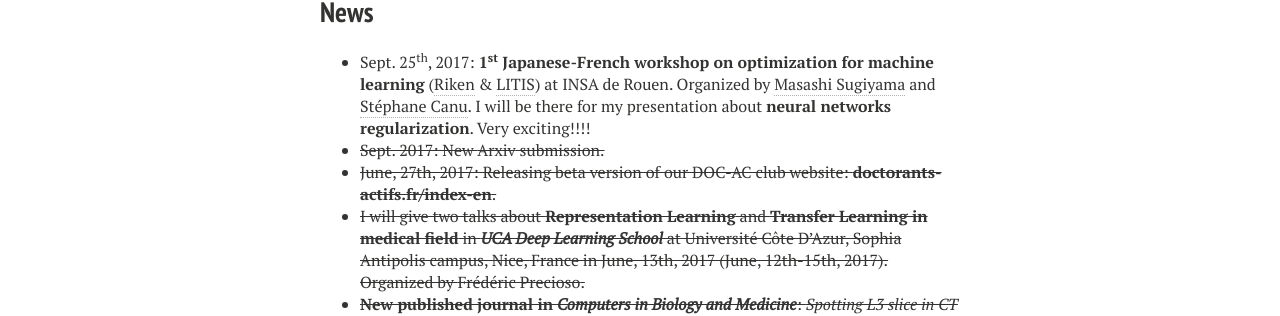
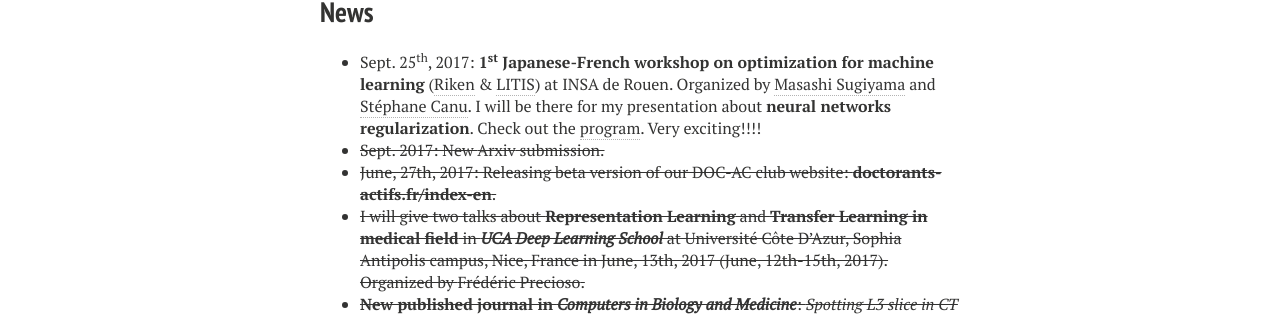
Before and after one commit to sbelharbi/sbelharbi.github.io, a Jekyll site: the page built from index.md, in a window 1280 px wide. Shown: the part 1543-1859 px from the top of the page. Built offline with Jekyll 4.4.1, drawn with Linux system fonts in a browser that asks for light colours; nearby versions of some CDN libraries.

Commit message:
more about j-f workshop. added link of the program.

```diff
--- a/index.md
+++ b/index.md
@@ -30,7 +30,7 @@ I am intrigued and particularly interested in **learning representations in deep
 
 ## News
 * Sept. 25<sup>th</sup>, 2017: **1<sup>st</sup> Japanese-French workshop on optimization for machine learning** ([Riken](http://www.riken.jp/en/) & [LITIS](http://www.litislab.eu/)) at
-INSA de Rouen. Organized by [Masashi Sugiyama](http://www.ms.k.u-tokyo.ac.jp/sugi/) and [Stéphane Canu](http://asi.insa-rouen.fr/enseignants/~scanu/). I will be there for my presentation about **neural networks regularization**. Very exciting!!!!
+INSA de Rouen. Organized by [Masashi Sugiyama](http://www.ms.k.u-tokyo.ac.jp/sugi/) and [Stéphane Canu](http://asi.insa-rouen.fr/enseignants/~scanu/). I will be there for my presentation about **neural networks regularization**. Check out the [program](https://www.linkedin.com/pulse/japanese-french-workshop-optimization-machine-riken-litis-belharbi). Very exciting!!!!
 * ~~Sept. 2017: New [Arxiv](https://arxiv.org/abs/1709.01867) submission.~~
 * ~~June, 27th, 2017: Releasing beta version of our DOC-AC club website: [**doctorants-actifs.fr/index-en**](http://doctorants-actifs.fr/index-en/).~~
 * ~~I will give two talks about [**Representation Learning**](/publications/2017/presentation-Representation-Learning-UCA-Deep-Learning-School-2017-Nice.pdf) and [**Transfer Learning in medical field**](/publications/2017/presentation-l3-detection-UCA-Deep-Learning-School-2017-Nice.pdf) in [***UCA Deep Learning School***](http://univ-cotedazur.fr/events/deep-learning-school) at Université Côte D'Azur, Sophia Antipolis campus, Nice, France in June, 13th, 2017 (June, 12th-15th, 2017). Organized by [Frédéric Precioso](http://www.i3s.unice.fr/~precioso).~~
```
